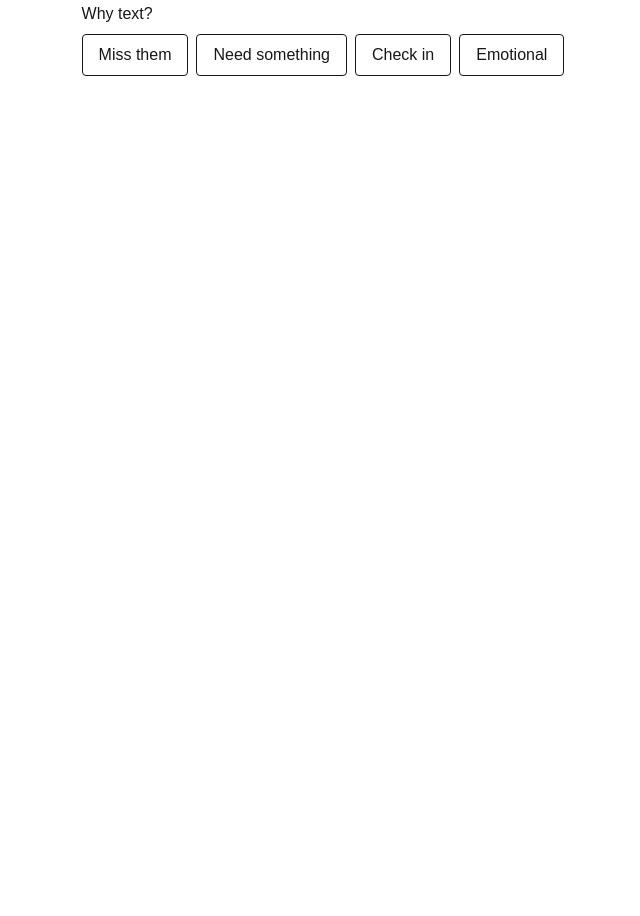
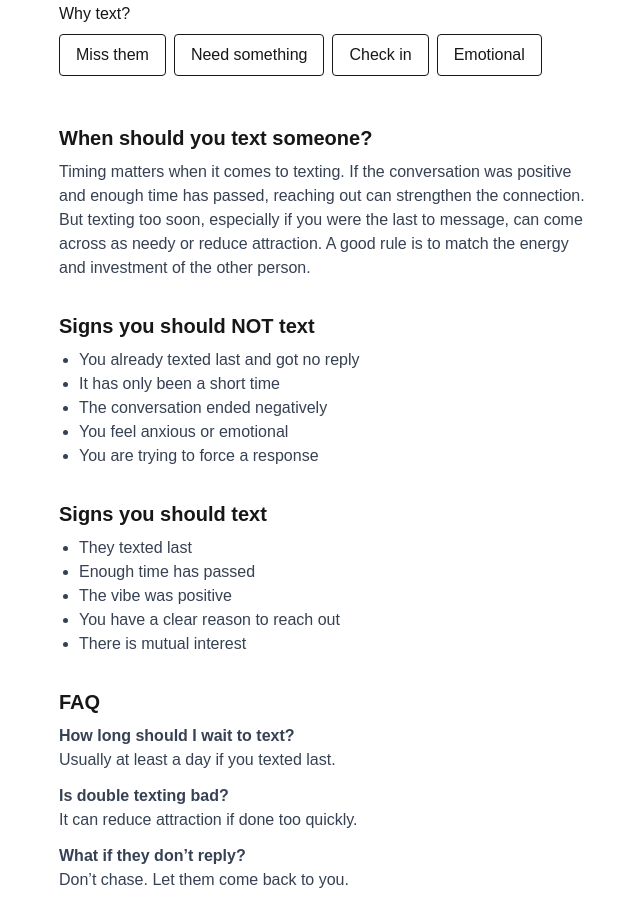
Before and after one commit to bosmeel/shouldido, a Next.js app: page / in a window 1280 px wide. Shown: the part 400-1316 px from the top of the page, without its empty margins (317-957 px from the left). Before the commit the page ends 800 px from the top, so only its background shows below. Built offline with nearby package versions, Linux system fonts and the light colour scheme.

Commit message:
add seo content

```diff
--- a/app/page.tsx
+++ b/app/page.tsx
@@ -143,6 +143,49 @@ export default function Page() {
           <p className="mt-2 text-gray-700">{result.msg}</p>
         </div>
       )}
+
+<section className="mt-12 space-y-8">
+
+  <div>
+    <h2 className="text-xl font-semibold mb-2">When should you text someone?</h2>
+    <p className="text-gray-700">
+      Timing matters when it comes to texting. If the conversation was positive and enough time has passed, reaching out can strengthen the connection. But texting too soon, especially if you were the last to message, can come across as needy or reduce attraction. A good rule is to match the energy and investment of the other person.
+    </p>
+  </div>
+
+  <div>
+    <h2 className="text-xl font-semibold mb-2">Signs you should NOT text</h2>
+    <ul className="list-disc ml-5 text-gray-700">
+      <li>You already texted last and got no reply</li>
+      <li>It has only been a short time</li>
+      <li>The conversation ended negatively</li>
+      <li>You feel anxious or emotional</li>
+      <li>You are trying to force a response</li>
+    </ul>
+  </div>
+
+  <div>
+    <h2 className="text-xl font-semibold mb-2">Signs you should text</h2>
+    <ul className="list-disc ml-5 text-gray-700">
+      <li>They texted last</li>
+      <li>Enough time has passed</li>
+      <li>The vibe was positive</li>
+      <li>You have a clear reason to reach out</li>
+      <li>There is mutual interest</li>
+    </ul>
+  </div>
+
+  <div>
+    <h2 className="text-xl font-semibold mb-2">FAQ</h2>
+    <div className="space-y-3 text-gray-700">
+      <p><strong>How long should I wait to text?</strong><br/>Usually at least a day if you texted last.</p>
+      <p><strong>Is double texting bad?</strong><br/>It can reduce attraction if done too quickly.</p>
+      <p><strong>What if they don’t reply?</strong><br/>Don’t chase. Let them come back to you.</p>
+    </div>
+  </div>
+
+</section>
+
     </main>
   );
 }
```
